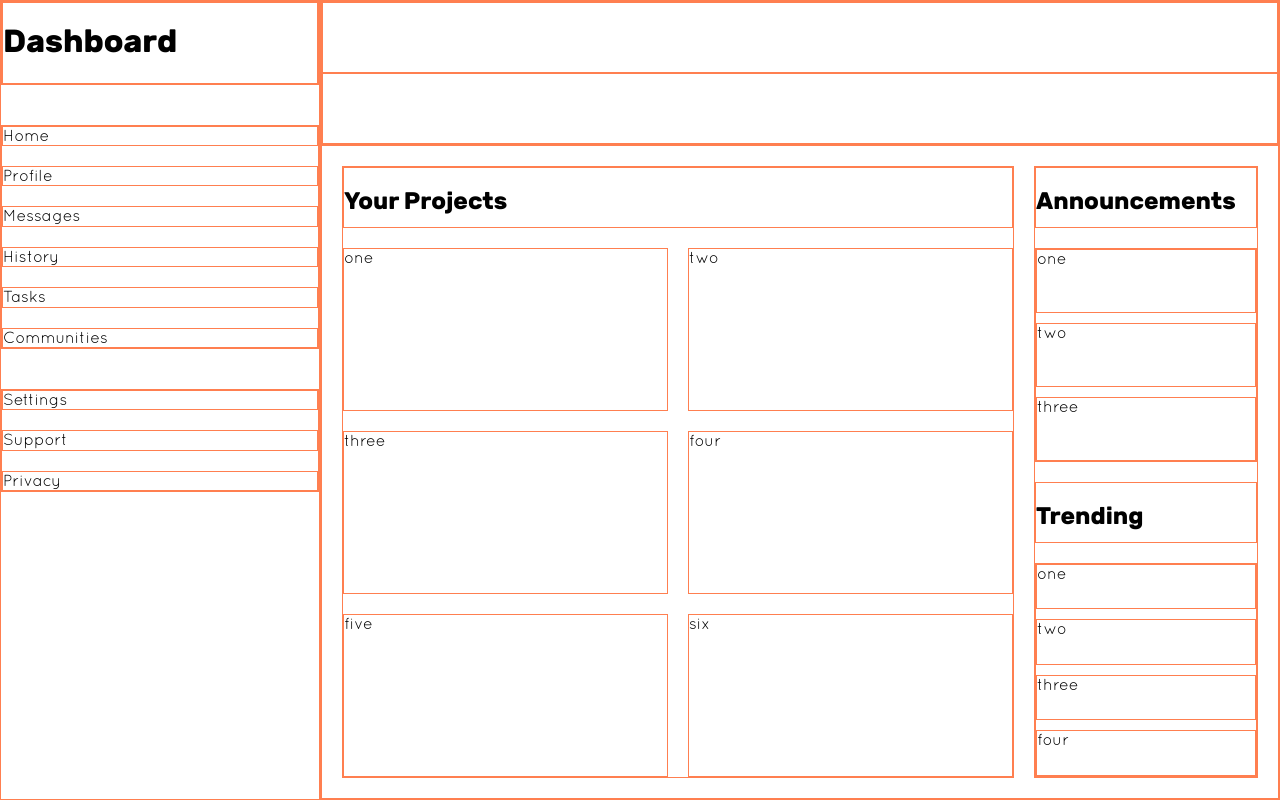
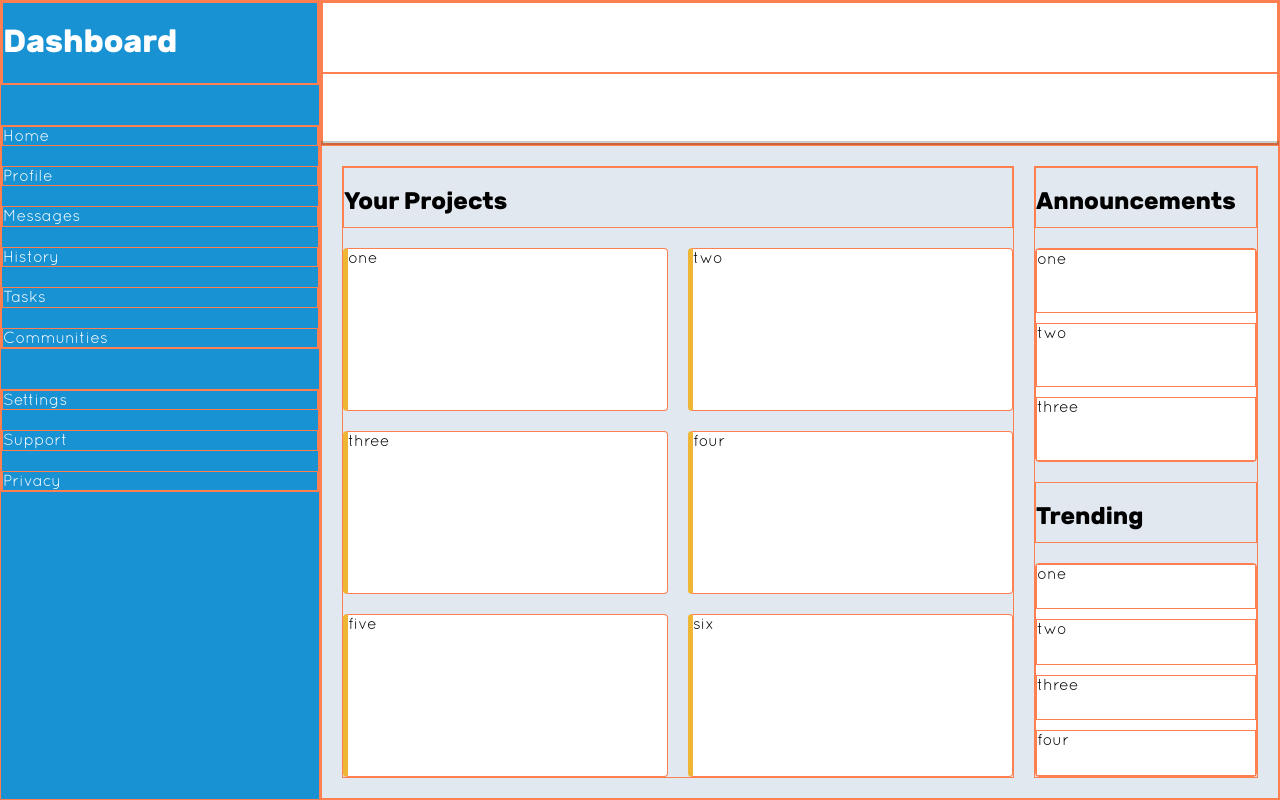
Before and after one commit to mwendapax/dash, a plain HTML site: page index.html in a window 1280 px wide. Drawn offline with Linux system fonts and the light colour scheme.

Commit message:
Feat: Add default page colors

```diff
--- a/styles.css
+++ b/styles.css
@@ -31,6 +31,34 @@ h4, h5, h6 {
     font-family: rubikbold, system-ui, -apple-system, BlinkMacSystemFont, 'Segoe UI', Roboto, Oxygen, Ubuntu, Cantarell, 'Open Sans', 'Helvetica Neue', sans-serif;
 }
 
+/* Colors */
+
+:root {
+    --blue: #1992D4;
+    --grey: #E2E8F0;
+    --yellow: #EEB634;
+}
+
+.dash-container {
+    background-color: var(--blue);
+    color: white;
+}
+
+.content-container {
+    background-color: var(--grey);
+    box-shadow: 0 -4px rgba(0, 0, 0, .2);
+}
+
+.content-item {
+    background-color: white;
+    border-radius: 4px;
+    border-left: 5px solid var(--yellow);
+}
+.sidebar-card-one,
+.sidebar-card-two {
+    background-color: white;
+    border-radius: 4px;
+}
 
 body, .main-container,
  .nav-container, .content-container,
```
